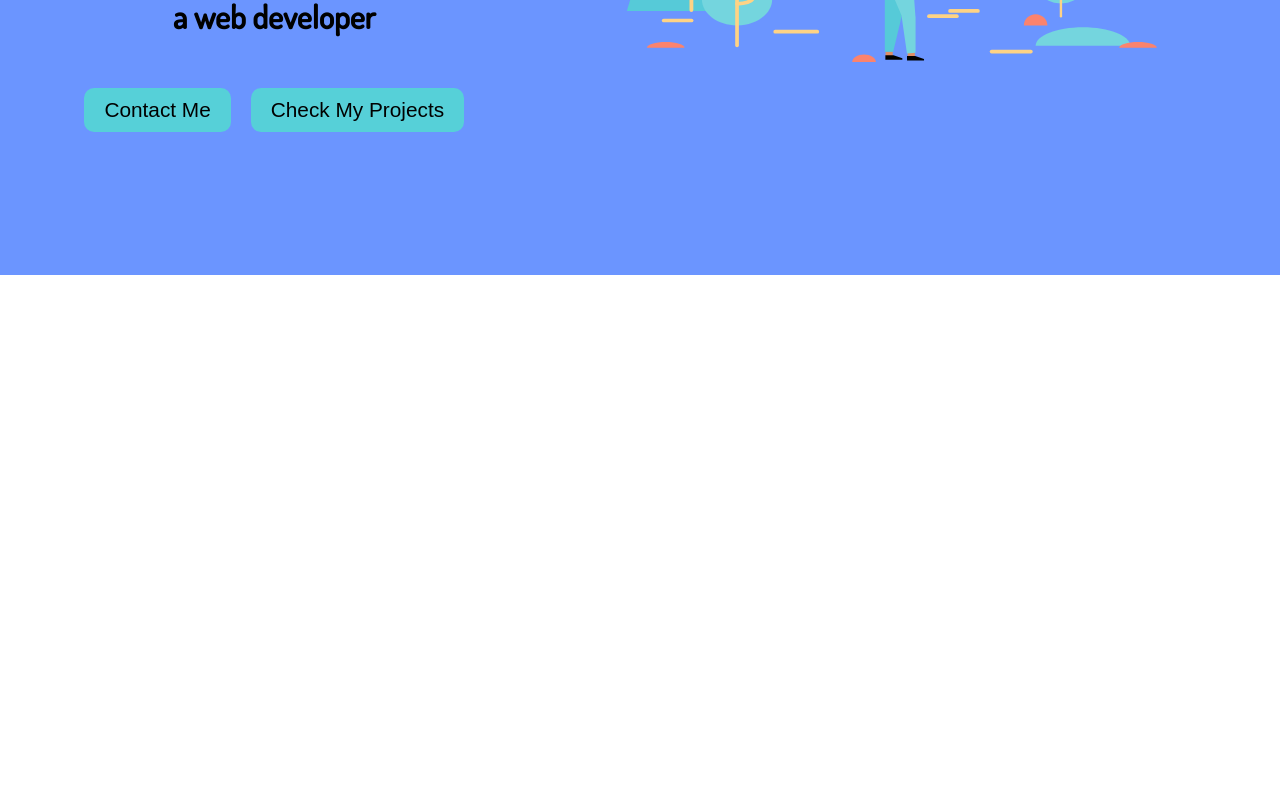
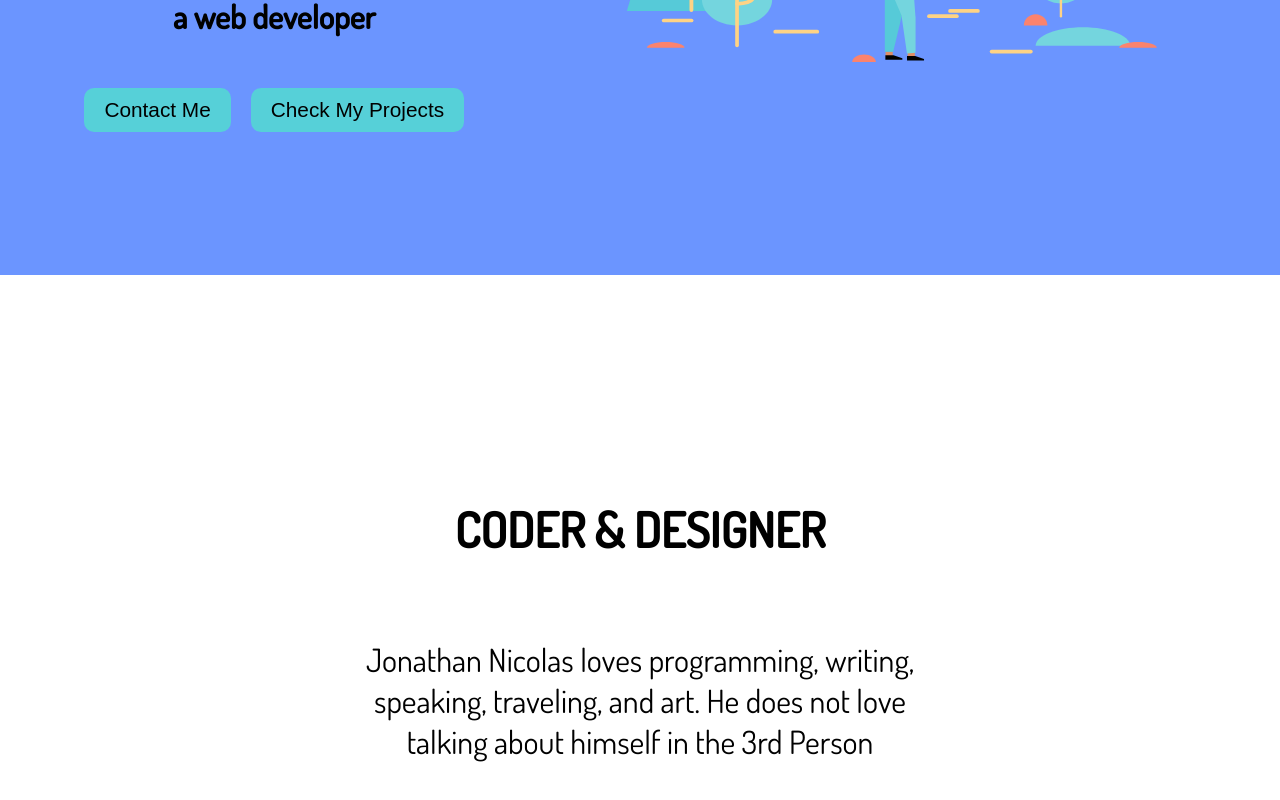
Before and after one commit to jobegood49/jonathannicolas.dev, a React (Create React App) app: page / in a window 1280 px wide. Shown: the part 574-1374 px from the top of the page. Before the commit the page ends 849 px from the top, so only its background shows below. Built offline with nearby package versions, Linux system fonts and the light colour scheme.

Commit message:
Add bio component

```diff
--- a/src/App.js
+++ b/src/App.js
@@ -3,6 +3,7 @@ import styled from "styled-components";
 
 import Navigation from "./components/Navigation";
 import Hero from "./components/Hero";
+import Bio from "./components/Bio";
 
 const Container = styled.div`
   display: flex;
@@ -16,6 +17,7 @@ const App = () => {
     <Container>
       <Navigation></Navigation>
       <Hero></Hero>
+      <Bio></Bio>
     </Container>
   );
 };
--- /dev/null
+++ b/src/components/Bio.js
@@ -0,0 +1,40 @@
+import React from "react";
+import styled from "styled-components";
+
+const BioContainer = styled.div`
+  min-height: 710px;
+  display: flex;
+  flex-direction: column;
+  justify-content: center;
+`;
+
+const BioSubContainer = styled.div`
+  max-width: 600px;
+  margin: auto;
+  text-align: center;
+`;
+
+const BioTitle = styled.h1`
+  font-size: 3rem;
+  margin-bottom: 5rem;
+`;
+
+const BioParagraph = styled.p`
+  font-size: 2rem;
+`;
+
+const Bio = () => {
+  return (
+    <BioContainer>
+      <BioSubContainer>
+        <BioTitle>CODER & DESIGNER</BioTitle>
+        <BioParagraph>
+          Jonathan Nicolas loves programming, writing, speaking, traveling, and
+          art. He does not love talking about himself in the 3rd Person
+        </BioParagraph>
+      </BioSubContainer>
+    </BioContainer>
+  );
+};
+
+export default Bio;
--- a/src/components/Hero.js
+++ b/src/components/Hero.js
@@ -56,7 +56,7 @@ const Hero = () => {
             <button>Check My Projects</button>
           </div>
         </HeroIntro>
-        <img src="/images/hero-image.svg" alt="Hero Image" />
+        <img src="/images/hero-image.svg" alt="Hero" />
       </HeroSubContainer>
     </HeroContainer>
   );
```
